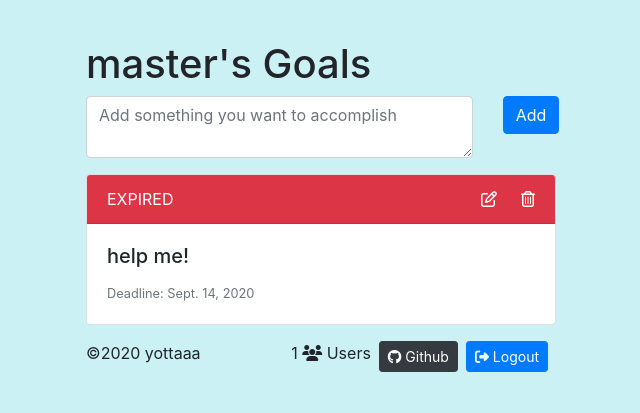
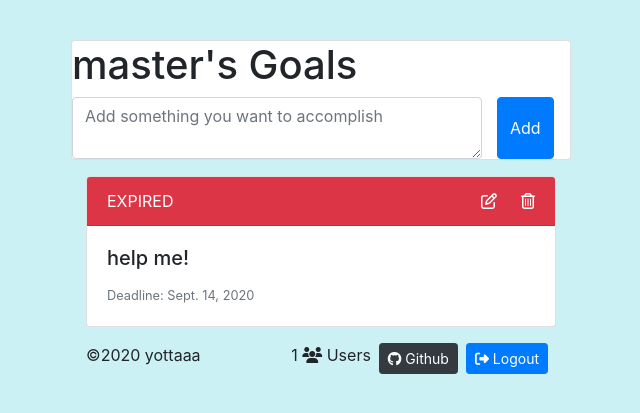
Before and after one commit to yottaaa/todowithdeadline, a Django app: page /todo/ in a window 1280 px wide. Shown: the top 413 px of the page, without its empty margins (319-959 px from the left). Run offline with Django 3.2, Linux system fonts and the light colour scheme; a user stored in the database is signed in; data comes from the database, SQL or seed files in the repository; some libraries are stand-ins or nearby versions.

Commit message:
change design of forms

```diff
--- a/todoapp/templates/todoapp/index.html
+++ b/todoapp/templates/todoapp/index.html
@@ -5,7 +5,7 @@
             <p>You need to <a href="{% url 'loginview' %}">login</a></p>
         {% else %}
         <div style="width: 100%;max-width: 500px;">
-            <div class="col-12 mb-3">
+            <div class="card mb-3">
                 <form action="{% url 'addtask' %}" method="POST">
                     <h1>{{ request.user.username }}'s Goals</h1>
                     {% csrf_token %}
@@ -13,9 +13,7 @@
                         <div class="col-10">
                             <textarea class="form-control" name='task' placeholder="Add something you want to accomplish" style="width: 100%;"></textarea>
                         </div>
-                        <div class="col-2">
-                            <input class="btn btn-primary" type="submit" value="Add">
-                        </div>
+                        <input class="btn btn-primary" type="submit" value="Add">
                     </div>
                 </form>
             </div>
```
